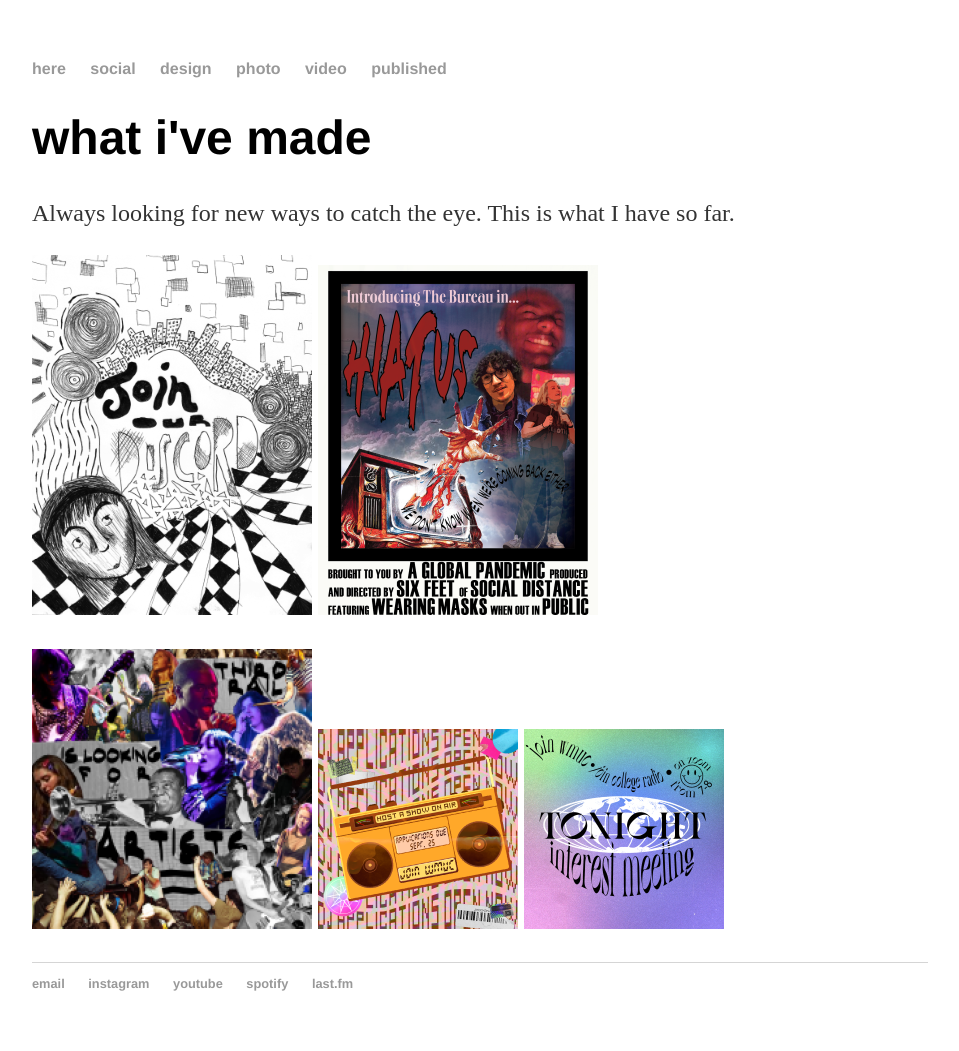
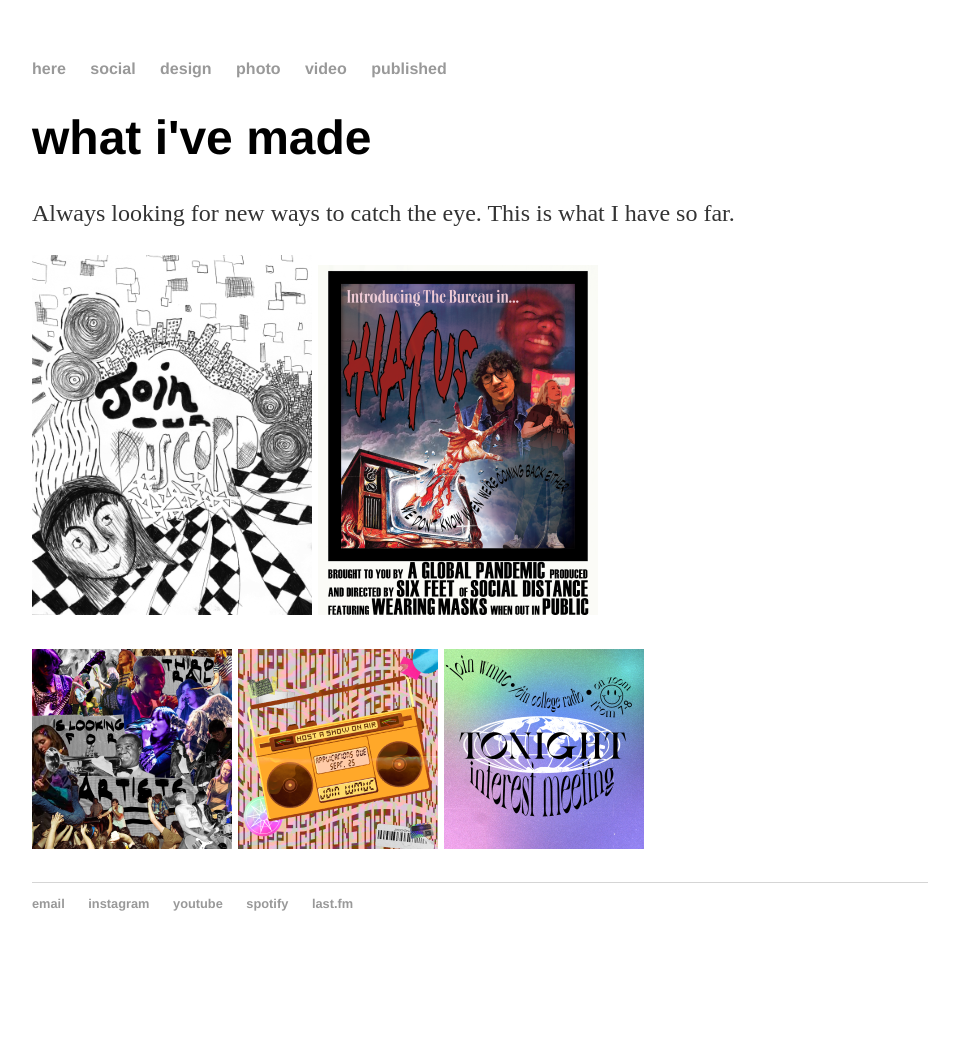
Before and after one commit to sabrinadotli/sabrinadotli.github.io, a Jekyll site: the page built from design/index.html, in a window 1280 px wide. Shown: the whole page, without its empty margins (160-1119 px from the left). Built offline with Jekyll 4.4.1, drawn with Linux system fonts in a browser that asks for light colours; after the commit the page ends 971 px from its top, so only the background shows below that.

Commit message:
Update index.html

```diff
--- a/design/index.html
+++ b/design/index.html
@@ -15,7 +15,7 @@ title: what i've made
 		</a></p>
 	<p>
 		<a href="https://www.instagram.com/p/CFkPcvAskJH/">
-    		<img src = "thirdrailartists4.png"
+    		<img src = "thirdrailartists3.png"
          	alt = "Flyer encouraging audience to play on a live music show" />
 		</a>
 	<a href="https://www.instagram.com/p/CFe4CqiMrfT/">
```
